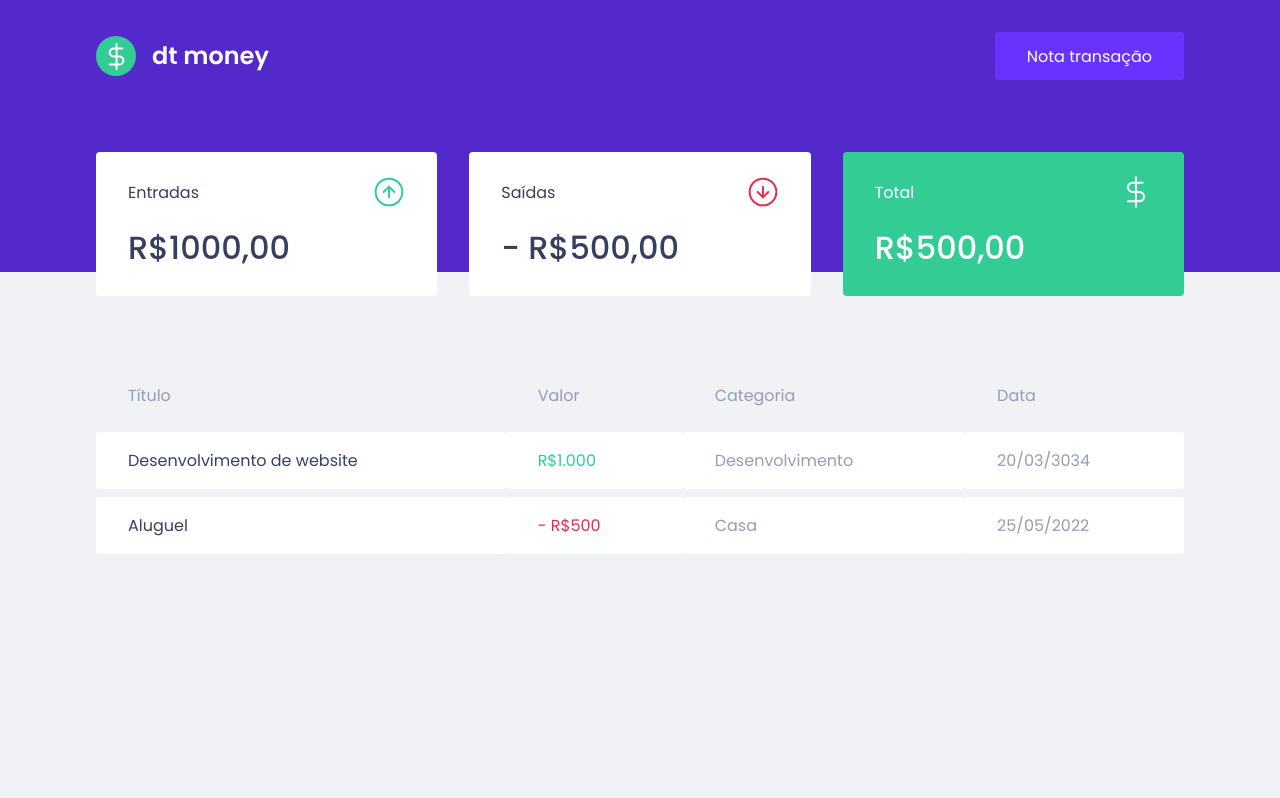
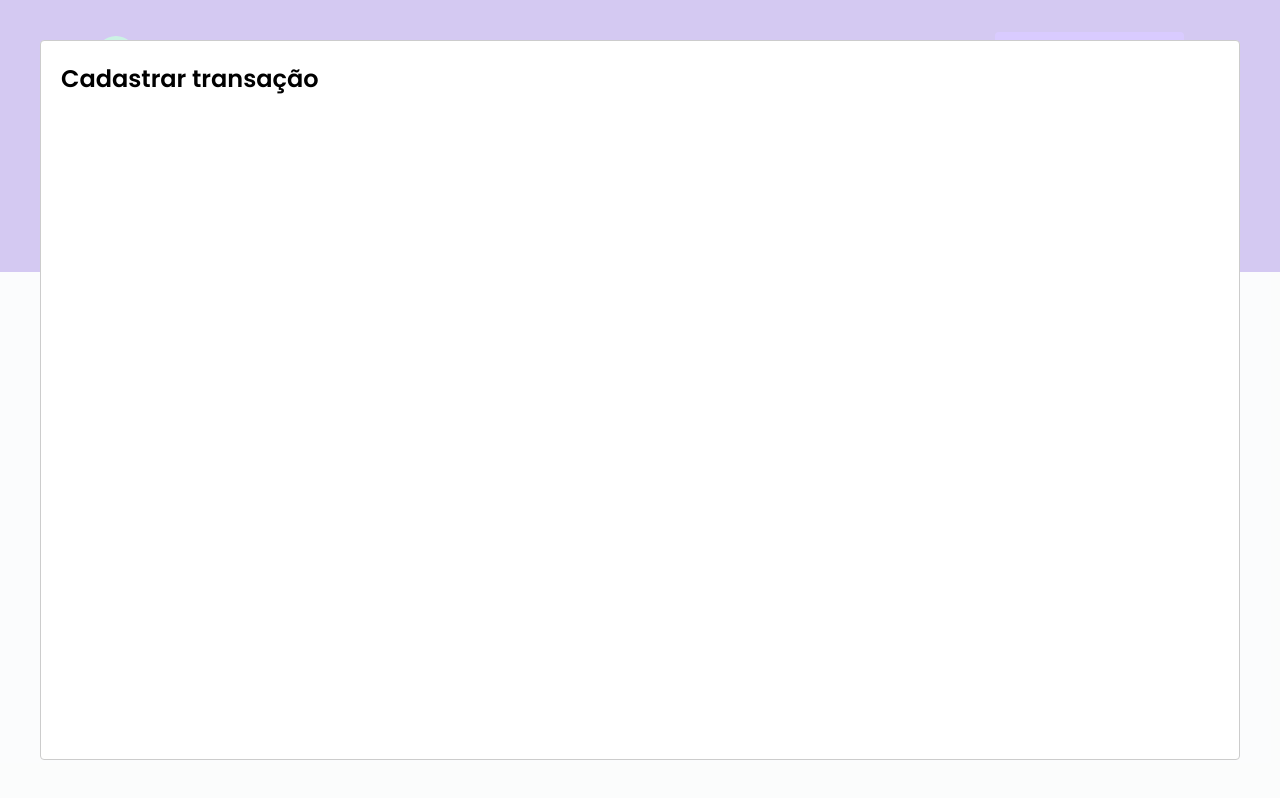
Before and after one commit to Feelpe/react-finance-manager, a React (Create React App) app: page / in a window 1280 px wide. Both pictures are taken after a click on the button "Nota transação". Built offline with nearby package versions, Linux system fonts and the light colour scheme; no server answers; what miragejs would draw is missing.

Commit message:
feat: modal

```diff
--- a/package.json
+++ b/package.json
@@ -7,6 +7,7 @@
     "miragejs": "^0.1.45",
     "react": "^18.2.0",
     "react-dom": "^18.2.0",
+    "react-modal": "^3.15.1",
     "react-scripts": "5.0.1",
     "styled-components": "^5.3.5",
     "web-vitals": "^2.1.0"
@@ -19,6 +20,7 @@
     "@types/node": "^16.7.13",
     "@types/react": "^18.0.0",
     "@types/react-dom": "^18.0.0",
+    "@types/react-modal": "^3.13.1",
     "@types/styled-components": "^5.1.26",
     "typescript": "^4.4.2"
   },
--- a/src/App.tsx
+++ b/src/App.tsx
@@ -1,13 +1,36 @@
+import { useState } from "react";
+import Modal from "react-modal";
+
 import { Dashboard } from "./components/Dashboard";
 import { Header } from "./components/Header";
 
 import { GlobalStyle } from "./styles/global";
 
+Modal.setAppElement('#root');
+
 export function App() {
+  const [isNewTransactionModalOpen, setIsNewTransactionModalOpen] = useState(false);
+
+  function handleOpenNewTransactionModal() {
+    setIsNewTransactionModalOpen(true);
+  }
+
+  function handleCloseNewTransactionModal() {
+    setIsNewTransactionModalOpen(false);
+  }
+
   return (
     <>
-      <Header />
+      <Header onOpenNewTransactionModal={handleOpenNewTransactionModal} />
       <Dashboard />
+
+      <Modal
+        isOpen={isNewTransactionModalOpen}
+        onRequestClose={handleCloseNewTransactionModal}
+      >
+        <h2>Cadastrar transação</h2>
+      </Modal>
+
       <GlobalStyle />
     </>
   );
--- a/src/components/Header/index.tsx
+++ b/src/components/Header/index.tsx
@@ -1,12 +1,17 @@
-import logoImg from '../../assets/logo.svg'
-import { Container, Content } from './styles'
+import { Container, Content } from './styles';
 
-export function Header() {
+import logoImg from '../../assets/logo.svg';
+
+interface HeaderProps {
+  onOpenNewTransactionModal: () => void;
+}
+
+export function Header({ onOpenNewTransactionModal }: HeaderProps) {
   return (
     <Container>
       <Content>
         <img src={logoImg} alt="money management" />
-        <button type="button">
+        <button type="button" onClick={onOpenNewTransactionModal}>
           Nota transação
         </button>
       </Content>
```
Also changed, not shown: 1 other file (tests, documents, lock files or other folders).
